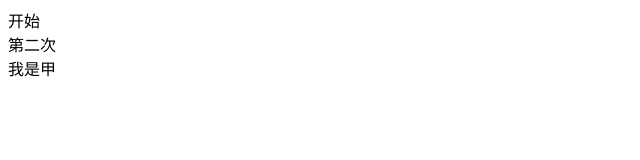
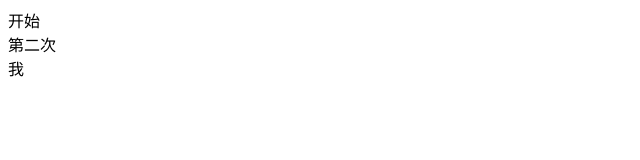
Before and after one commit to cxy2210823795/SSH-Key-dan1, a plain HTML site: page index.html in a window 1280 px wide. Shown: the full height of the page, 0-640 px from the left. Drawn offline with Linux system fonts and the light colour scheme.

Commit message:
第一次

```diff
--- a/index.html
+++ b/index.html
@@ -8,6 +8,6 @@
 <body>
     <div> 开始</div>
 <div > 第二次</div>
-<div>我是甲</div>
+<div>我</div>
 </body>
 </html>
```
